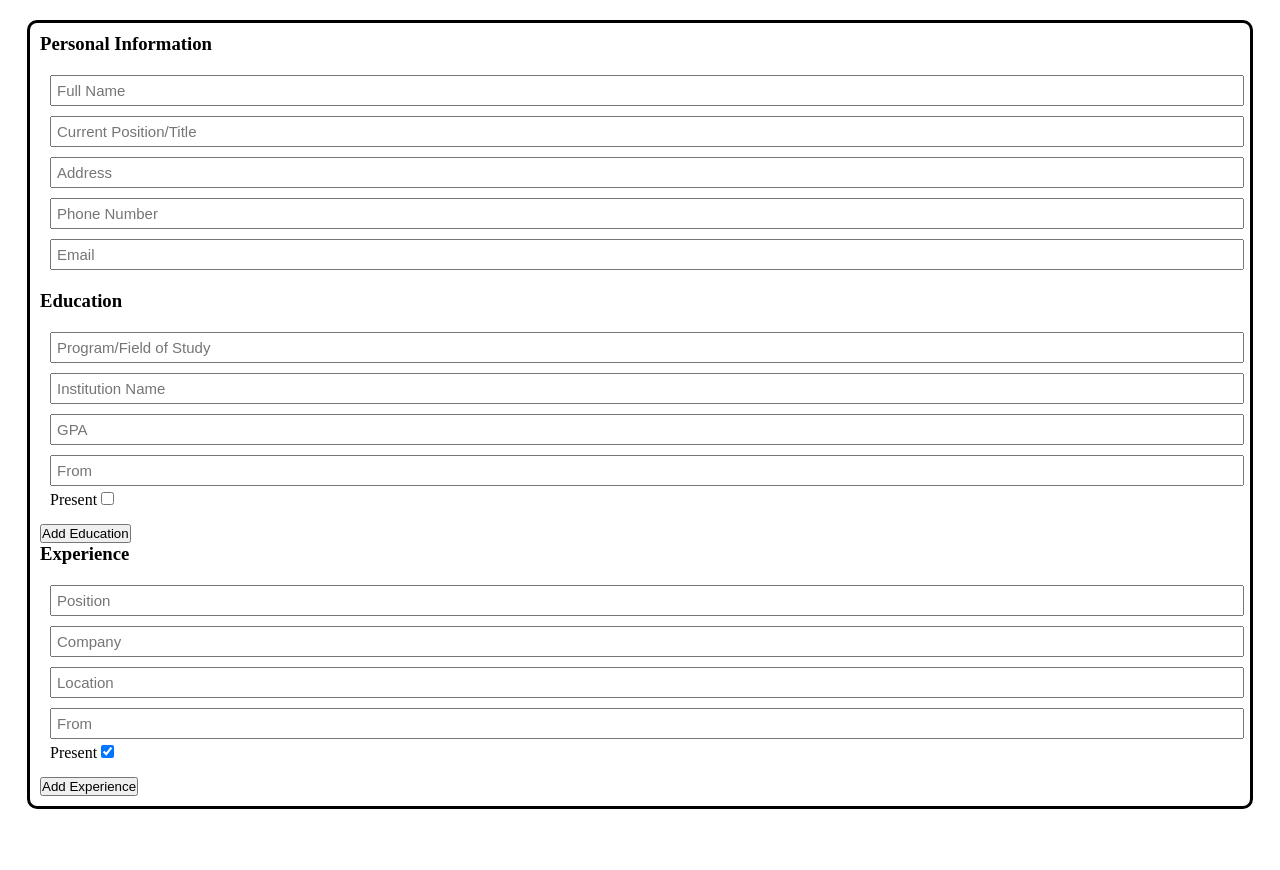
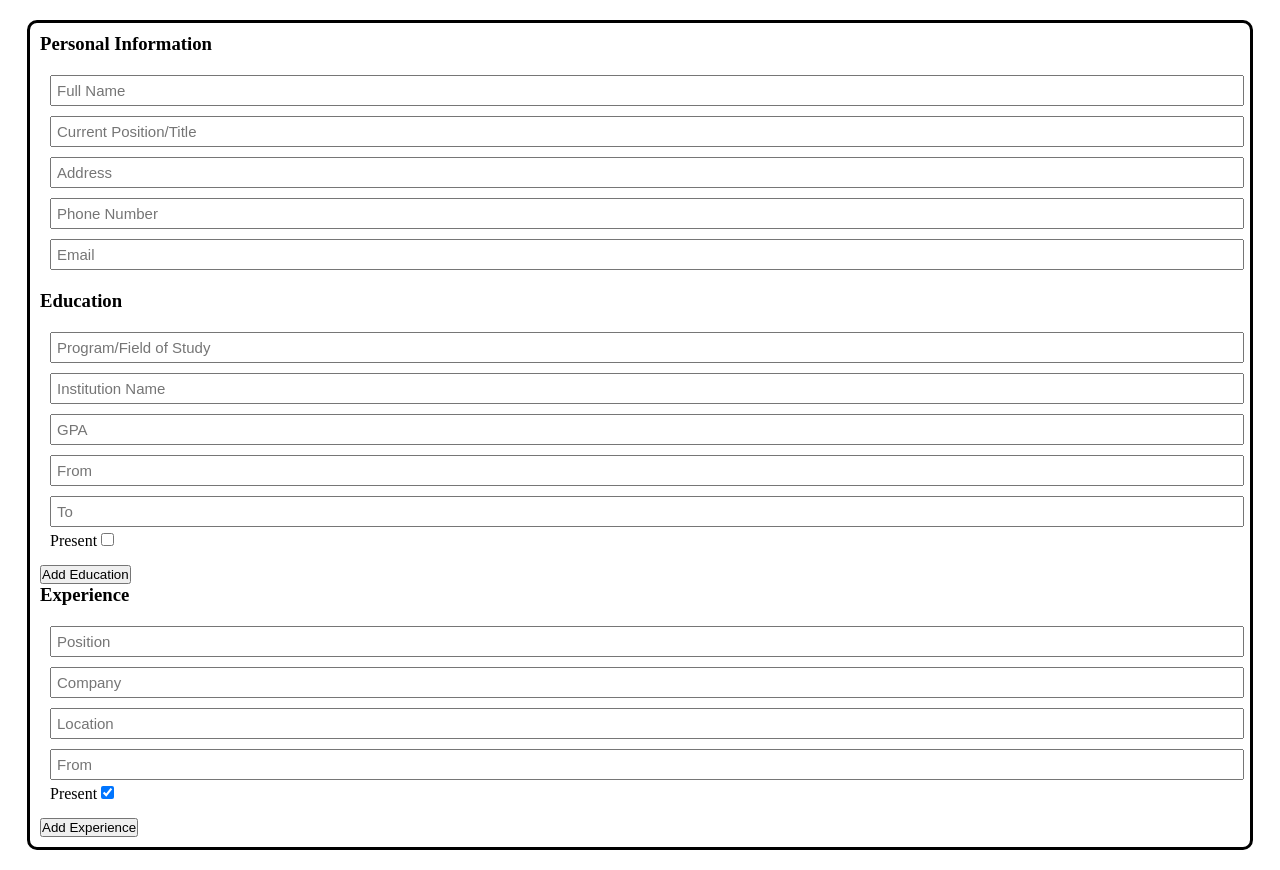
Before and after one commit to ArjunSaili1/ResumeGenerator, a React (Create React App) app: page / in a window 1280 px wide. Both pictures are taken after a click on the checkbox "Present". Before the commit the page ends 829 px from the top, so only its background shows below. Built offline with nearby package versions, Linux system fonts and the light colour scheme; the HTML template or start-up script is replaced by a standard one.

Commit message:
Implement Present To Date for Sections

```diff
--- a/src/components/ResumeFormSections/Section.js
+++ b/src/components/ResumeFormSections/Section.js
@@ -6,31 +6,57 @@ import ExperienceSection from "./ExperienceSection";
 class Section extends Component {
     constructor(props){
         super(props)
-        this.state = {};
+        this.state = {
+            toField: ""
+        };
         this.renderSection = this.renderSection.bind(this);
         this.updateInfo = this.updateInfo.bind(this);
+        this.setToField = this.setToField.bind(this);
     }
 
     renderSection(){
         if(this.props.sectionType === "personal"){
-            return <PersonalDataSection sectionID={this.props.sectionID} updatePersonalInfo={this.props.updatePersonalInfo}/>
+            return <PersonalDataSection updatePersonalInfo={this.props.updatePersonalInfo}/>
         }
         if(this.props.sectionType === "education"){
-            return <EducationSection sectionID={this.props.sectionID} updateInfo={this.updateInfo}/>
+            return <EducationSection setToField={this.setToField} toField={this.state.toField} updateInfo={this.updateInfo}/>
         }
         if(this.props.sectionType === "experience"){
-            return <ExperienceSection sectionID={this.props.sectionID} updateInfo={this.updateInfo}/>
+            return <ExperienceSection setToField={this.setToField} toField={this.state.toField} updateInfo={this.updateInfo}/>
+        }
+    }
+
+    setToField(e){
+        if(e.target.checked){
+            this.setState({
+                toField: "",
+                [this.props.sectionID]: {
+                    ...this.state[this.props.sectionID],
+                    toYear: "Present"
+                }
+            }, ()=>{if(this.props.sectionType === "education"){this.props.addEduInfo(this.state[this.props.sectionID])}
+            if(this.props.sectionType === "experience"){this.props.addExpInfo(this.state[this.props.sectionID])}})
+        }
+        else{
+            this.setState({
+                toField: <input type="number" name="toYear" placeholder="To" onChange={this.updateInfo}/>,
+                [this.props.sectionID]: {
+                    ...this.state[this.props.sectionID],
+                    toYear: ""
+                }
+             })
         }
     }
 
     updateInfo(e){
         this.setState({
+            ...this.state.toField,
             [this.props.sectionID]: {
                 ...this.state[this.props.sectionID],
                 [e.target.name]: e.target.value
             }
-        }, ()=>{if(this.props.sectionType === "education"){this.props.addEduInfo(this.state)}
-                if(this.props.sectionType === "experience"){this.props.addExpInfo(this.state)}})
+        }, ()=>{if(this.props.sectionType === "education"){this.props.addEduInfo(this.state[this.props.sectionID])}
+                if(this.props.sectionType === "experience"){this.props.addExpInfo(this.state[this.props.sectionID])}})
     }
 
     componentDidMount(){
@@ -39,9 +65,9 @@ class Section extends Component {
                 [this.props.sectionID]: {
                     programName: "",
                     schoolName: "",
-                    eduFromYear: "",
-                    eduToYear: "",
+                    fromYear: "",
                     gpa: "",
+                    toYear: "Present"
                 }
             })
         }
@@ -52,8 +78,8 @@ class Section extends Component {
                     position: "",
                     company: "",
                     expLocation: "",
-                    expFromYear: "",
-                    expToYear: ""
+                    fromYear: "",
+                    toYear: "Present"
                 }
             })
         }
```
